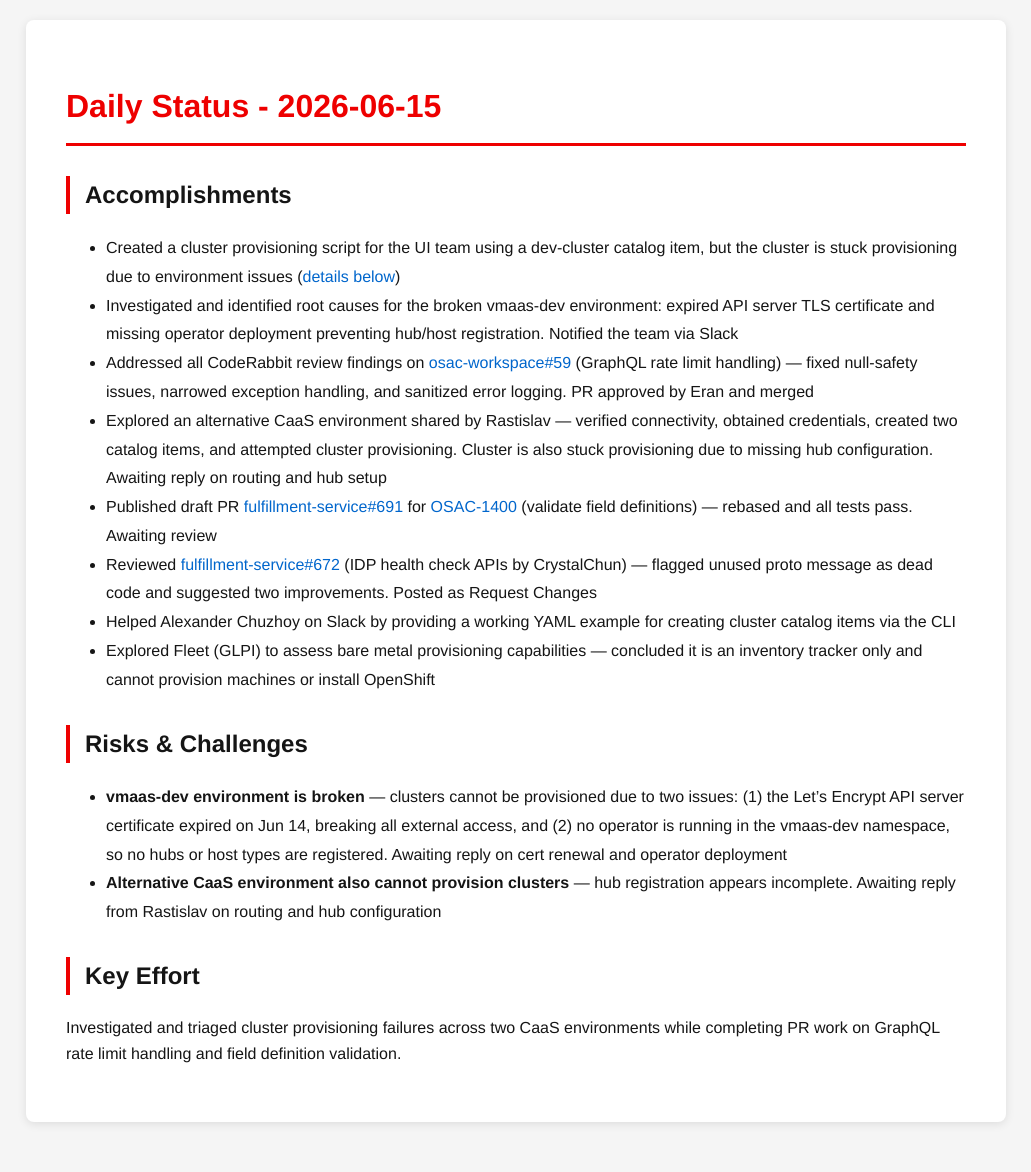
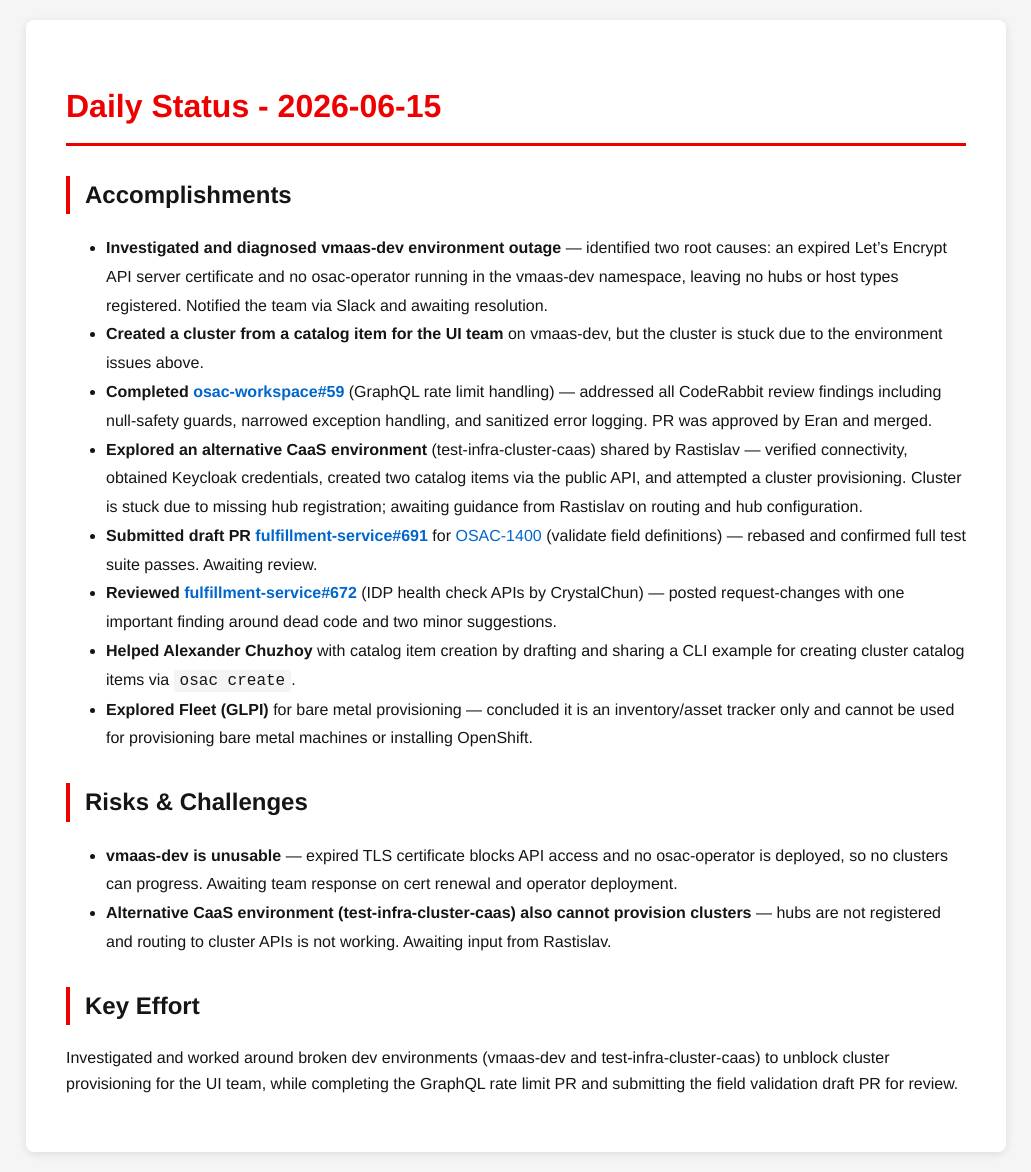
Before and after one commit to tzvatot/daily-status, a Jekyll site: the page built from 2026-06-15.md, in a window 1280 px wide. Shown: the whole page, without its empty margins (124-1155 px from the left). Built offline with Jekyll 4.4.1, drawn with Linux system fonts in a browser that asks for light colours; before the commit the page ends 1142 px from its top, so only the background shows below that.

Commit message:
Daily status update - 2026-06-15

```diff
--- a/2026-06-15.md
+++ b/2026-06-15.md
@@ -7,18 +7,18 @@
 # Daily Status - 2026-06-15
 
 ## Accomplishments
-- Created a cluster provisioning script for the UI team using a dev-cluster catalog item, but the cluster is stuck provisioning due to environment issues ([details below](#risks--challenges))
-- Investigated and identified root causes for the broken vmaas-dev environment: expired API server TLS certificate and missing operator deployment preventing hub/host registration. Notified the team via Slack
-- Addressed all CodeRabbit review findings on [osac-workspace#59](https://github.com/osac-project/osac-workspace/pull/59) (GraphQL rate limit handling) — fixed null-safety issues, narrowed exception handling, and sanitized error logging. PR approved by Eran and merged
-- Explored an alternative CaaS environment shared by Rastislav — verified connectivity, obtained credentials, created two catalog items, and attempted cluster provisioning. Cluster is also stuck provisioning due to missing hub configuration. Awaiting reply on routing and hub setup
-- Published draft PR [fulfillment-service#691](https://github.com/osac-project/fulfillment-service/pull/691) for [OSAC-1400](https://redhat.atlassian.net/browse/OSAC-1400) (validate field definitions) — rebased and all tests pass. Awaiting review
-- Reviewed [fulfillment-service#672](https://github.com/osac-project/fulfillment-service/pull/672) (IDP health check APIs by CrystalChun) — flagged unused proto message as dead code and suggested two improvements. Posted as Request Changes
-- Helped Alexander Chuzhoy on Slack by providing a working YAML example for creating cluster catalog items via the CLI
-- Explored Fleet (GLPI) to assess bare metal provisioning capabilities — concluded it is an inventory tracker only and cannot provision machines or install OpenShift
+- **Investigated and diagnosed vmaas-dev environment outage** — identified two root causes: an expired Let's Encrypt API server certificate and no osac-operator running in the vmaas-dev namespace, leaving no hubs or host types registered. Notified the team via Slack and awaiting resolution.
+- **Created a cluster from a catalog item for the UI team** on vmaas-dev, but the cluster is stuck due to the environment issues above.
+- **Completed [osac-workspace#59](https://github.com/osac-project/osac-workspace/pull/59)** (GraphQL rate limit handling) — addressed all CodeRabbit review findings including null-safety guards, narrowed exception handling, and sanitized error logging. PR was approved by Eran and merged.
+- **Explored an alternative CaaS environment** (test-infra-cluster-caas) shared by Rastislav — verified connectivity, obtained Keycloak credentials, created two catalog items via the public API, and attempted a cluster provisioning. Cluster is stuck due to missing hub registration; awaiting guidance from Rastislav on routing and hub configuration.
+- **Submitted draft PR [fulfillment-service#691](https://github.com/osac-project/fulfillment-service/pull/691)** for [OSAC-1400](https://redhat.atlassian.net/browse/OSAC-1400) (validate field definitions) — rebased and confirmed full test suite passes. Awaiting review.
+- **Reviewed [fulfillment-service#672](https://github.com/osac-project/fulfillment-service/pull/672)** (IDP health check APIs by CrystalChun) — posted request-changes with one important finding around dead code and two minor suggestions.
+- **Helped Alexander Chuzhoy** with catalog item creation by drafting and sharing a CLI example for creating cluster catalog items via `osac create`.
+- **Explored Fleet (GLPI)** for bare metal provisioning — concluded it is an inventory/asset tracker only and cannot be used for provisioning bare metal machines or installing OpenShift.
 
 ## Risks & Challenges
-- **vmaas-dev environment is broken** — clusters cannot be provisioned due to two issues: (1) the Let's Encrypt API server certificate expired on Jun 14, breaking all external access, and (2) no operator is running in the vmaas-dev namespace, so no hubs or host types are registered. Awaiting reply on cert renewal and operator deployment
-- **Alternative CaaS environment also cannot provision clusters** — hub registration appears incomplete. Awaiting reply from Rastislav on routing and hub configuration
+- **vmaas-dev is unusable** — expired TLS certificate blocks API access and no osac-operator is deployed, so no clusters can progress. Awaiting team response on cert renewal and operator deployment.
+- **Alternative CaaS environment (test-infra-cluster-caas) also cannot provision clusters** — hubs are not registered and routing to cluster APIs is not working. Awaiting input from Rastislav.
 
 ## Key Effort
-Investigated and triaged cluster provisioning failures across two CaaS environments while completing PR work on GraphQL rate limit handling and field definition validation.
+Investigated and worked around broken dev environments (vmaas-dev and test-infra-cluster-caas) to unblock cluster provisioning for the UI team, while completing the GraphQL rate limit PR and submitting the field validation draft PR for review.
```
